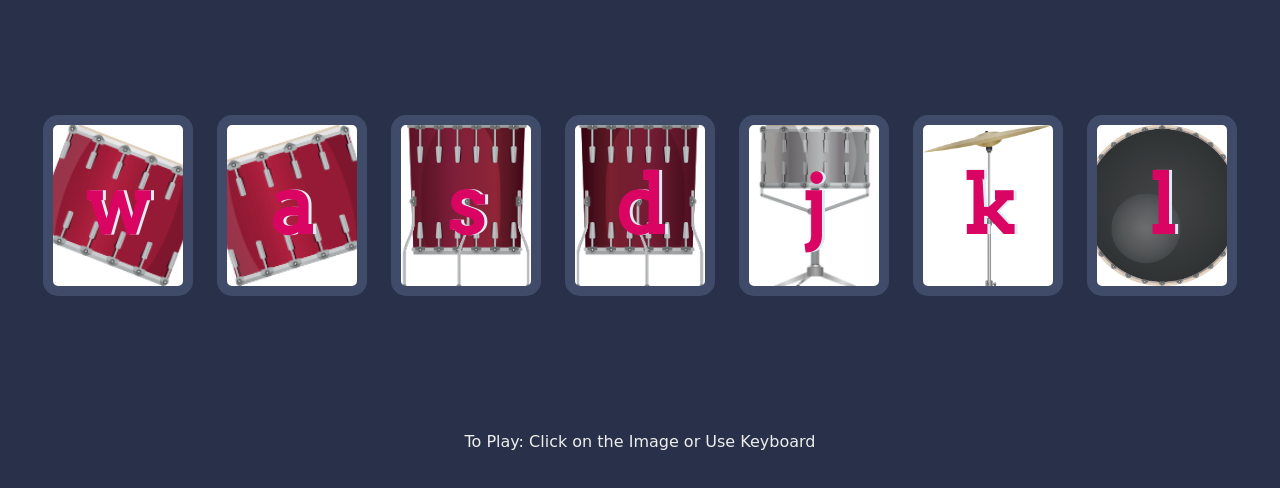
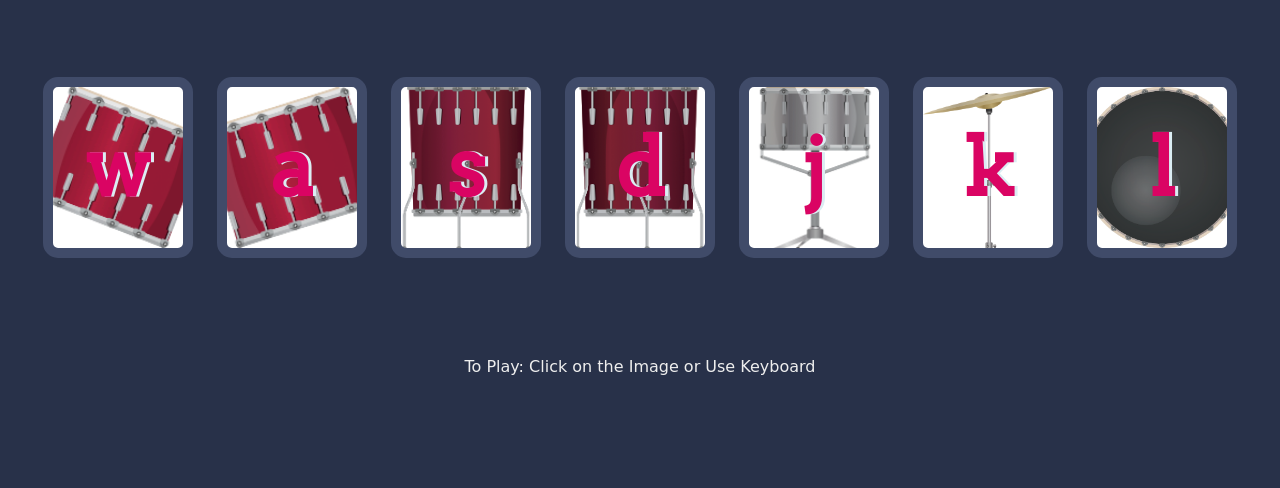
Before and after one commit to amit712singhal/Drum-Kit, a plain HTML site: page index.html in a window 1280 px wide. Shown: the part 174-662 px from the top of the page. Drawn offline with Linux system fonts and the light colour scheme.

Commit message:
Update Vertical Height

```diff
--- a/styles.css
+++ b/styles.css
@@ -8,11 +8,10 @@ h1 {
   color: #DBEDF3;
   font-family: "Arvo", cursive;
   text-shadow: 3px 0 #DA0463;
-
 }
 
 footer {
-  margin-top: 5%;
+  margin-top: 0;
   color: #EEEEEE;
   text-align: center;
   font-family: 'Indie Flower', cursive;
@@ -75,7 +74,7 @@ footer {
 }
 
 .set {
-  margin: 10% auto;
+  margin: 7% auto;
 }
 
 .game-over {
```
